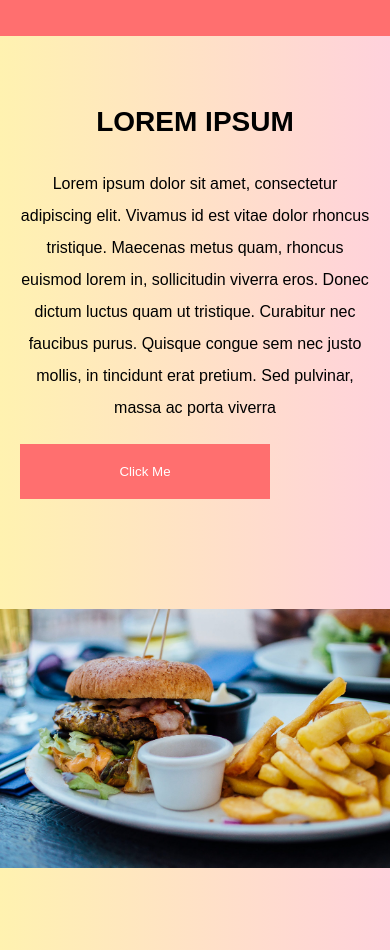
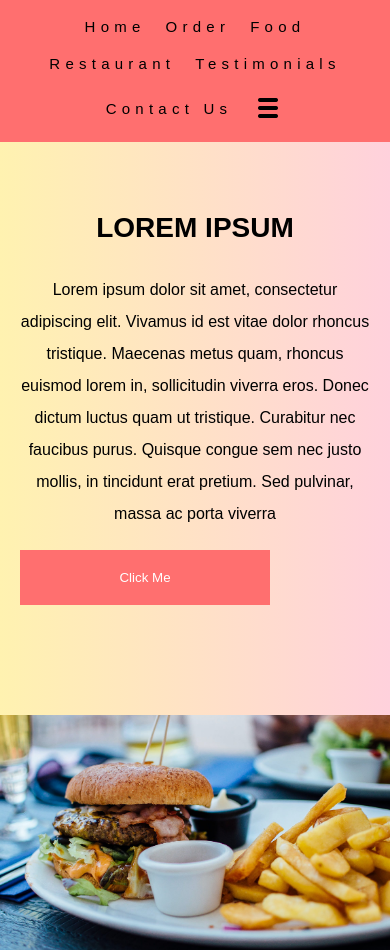
Before and after one commit to appuz2701/Frontend, a plain HTML site: page index.html in a window 390 px wide. Shown: the top 950 px of the page. Drawn offline with Linux system fonts and the light colour scheme.

Commit message:
Fix formatting issues in style.css

```diff
--- a/style.css
+++ b/style.css
@@ -159,31 +159,43 @@ img {
   .gallery-wrapper {
     flex-direction: column;
     text-align: center;
-    gap: 40px; }
+    gap: 40px;
+  }
 
   .hero-text,
   .gallery-wrapper {
     padding-left: 40px;
-    padding-right: 40px; }
+    padding-right: 40px;
+  }
 
   .gallery {
-    grid-template-columns: 1fr; }
+    grid-template-columns: 1fr;
+  }
 
   .gallery-right {
-    height: auto; }
+    height: auto;
+  }
 
   .info-card {
     width: 100%;
     height: auto;
-    align-items: center;}}
+    align-items: center;
+  }
+}
 
 @media (max-width: 600px) {
   .nav-links {
-    display: none; }
+    flex-wrap: wrap;
+    gap: 20px;
+    justify-content: center;
+  }
 
   .hero-text {
     padding-left: 20px;
-    padding-right: 20px;}
+    padding-right: 20px;
+  }
 
   .hero-text h1 {
-    font-size: 28px;} }
+    font-size: 28px;
+  }
+}
```
